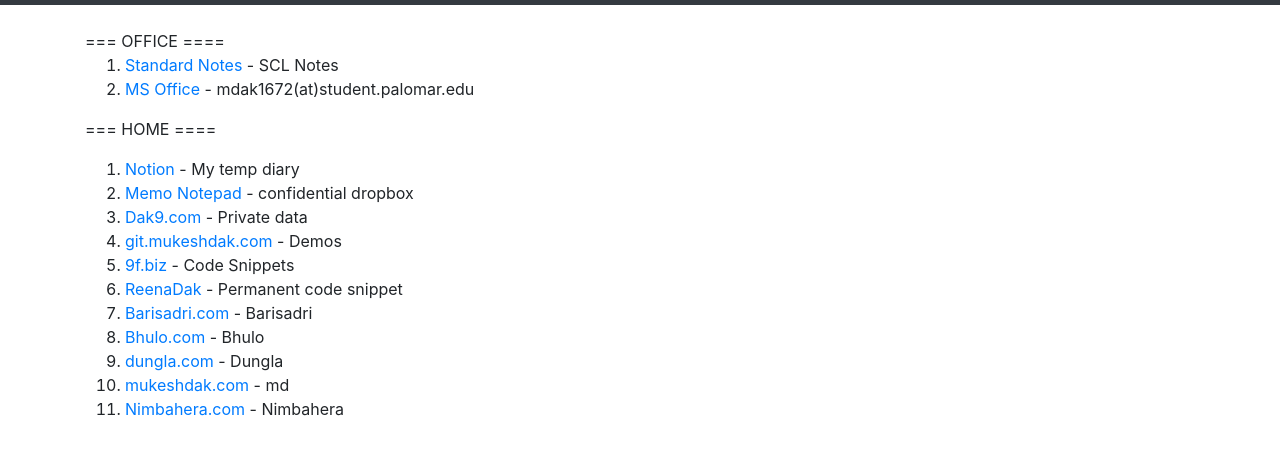
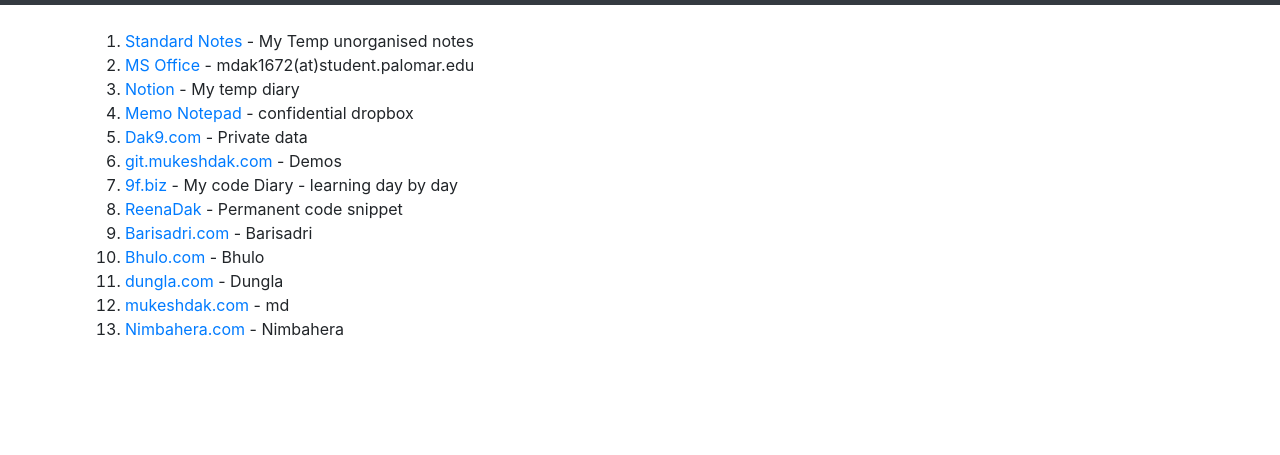
Before and after one commit to mukeshdak/me, a plain HTML site: page index.html in a window 1280 px wide. Shown: the part 51-506 px from the top of the page. Drawn offline with nearby package versions, Linux system fonts and the light colour scheme; a script that the page names is missing.

Commit message:
Update index.html

```diff
--- a/index.html
+++ b/index.html
@@ -43,22 +43,15 @@
     <main role="main" class="container" style="margin-top: 80px;">
 
         <div class="starter-template">
-=== OFFICE ====
+
  <ol>
-
-    <li><a href="https://app.standardnotes.org">Standard Notes</a> - SCL Notes</li>
-
-
-<li><a href="http://office.com">MS Office</a> - mdak1672(at)student.palomar.edu</li>
-
-            </ol>
-<p>=== HOME ====<p>
-<ol>
-    <li><a href="http://notion.so">Notion</a> - My temp diary</li>
+    <li><a href="https://app.standardnotes.org">Standard Notes</a> - My Temp unorganised notes</li>
+    <li><a href="http://office.com">MS Office</a> - mdak1672(at)student.palomar.edu</li>
+     <li><a href="http://notion.so">Notion</a> - My temp diary</li>
     <li><a href="https://www.memonotepad.com/">Memo Notepad</a> - confidential dropbox</li>
     <li><a href="http://dak9.com">Dak9.com</a> - Private data</li>
     <li><a href="http://git.mukeshdak.com">git.mukeshdak.com</a> - Demos</li>
-    <li><a href="http://9f.biz">9f.biz</a> - Code Snippets</li>
+    <li><a href="http://9f.biz">9f.biz</a> - My code Diary - learning day by day</li>
     <li><a href="http://pastebin.com/reenadak">ReenaDak</a> - Permanent code snippet</li>
     <li><a href="http://barisadri.com">Barisadri.com</a> - Barisadri</li>
     <li><a href="http://bhulo.com">Bhulo.com</a> - Bhulo</li>
```
